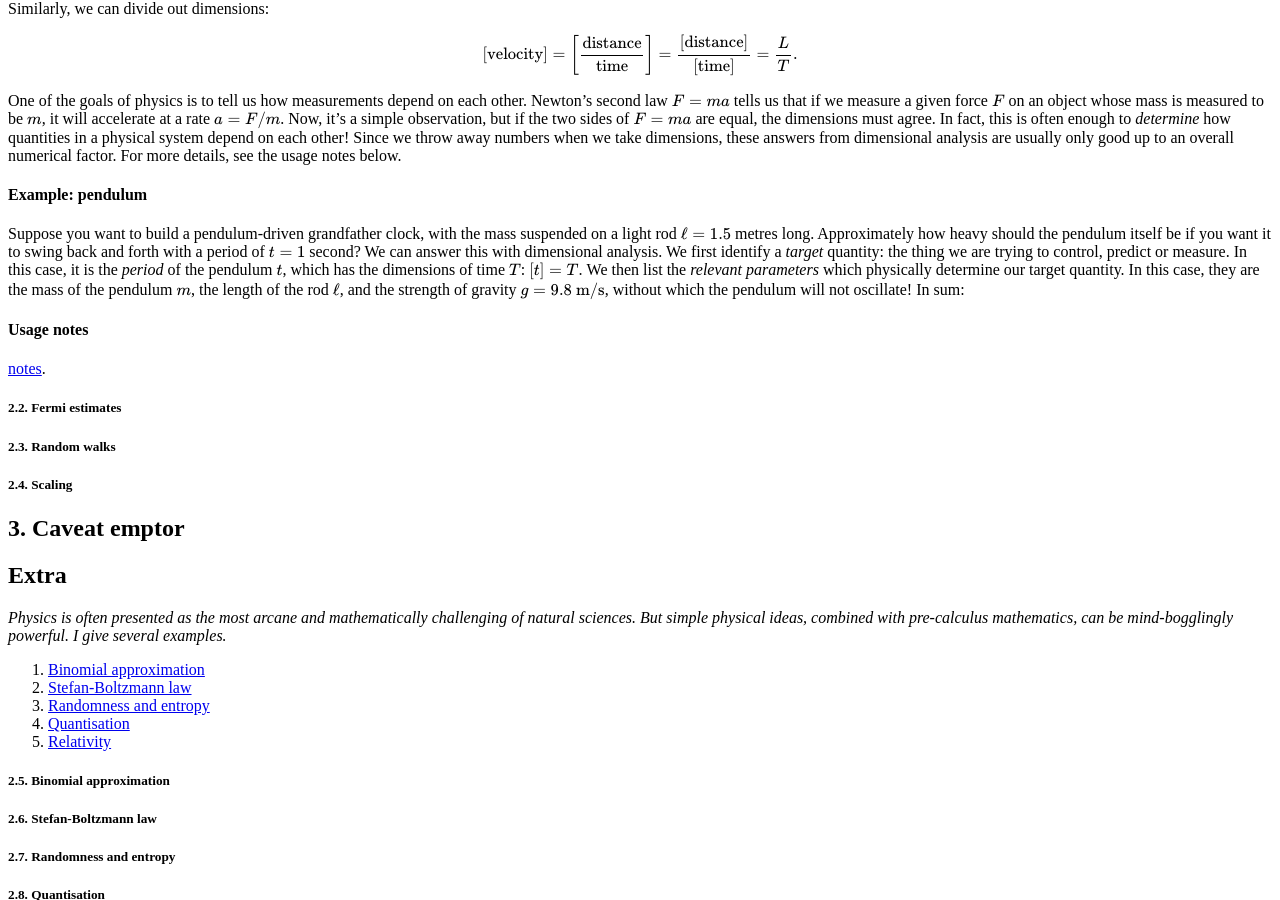
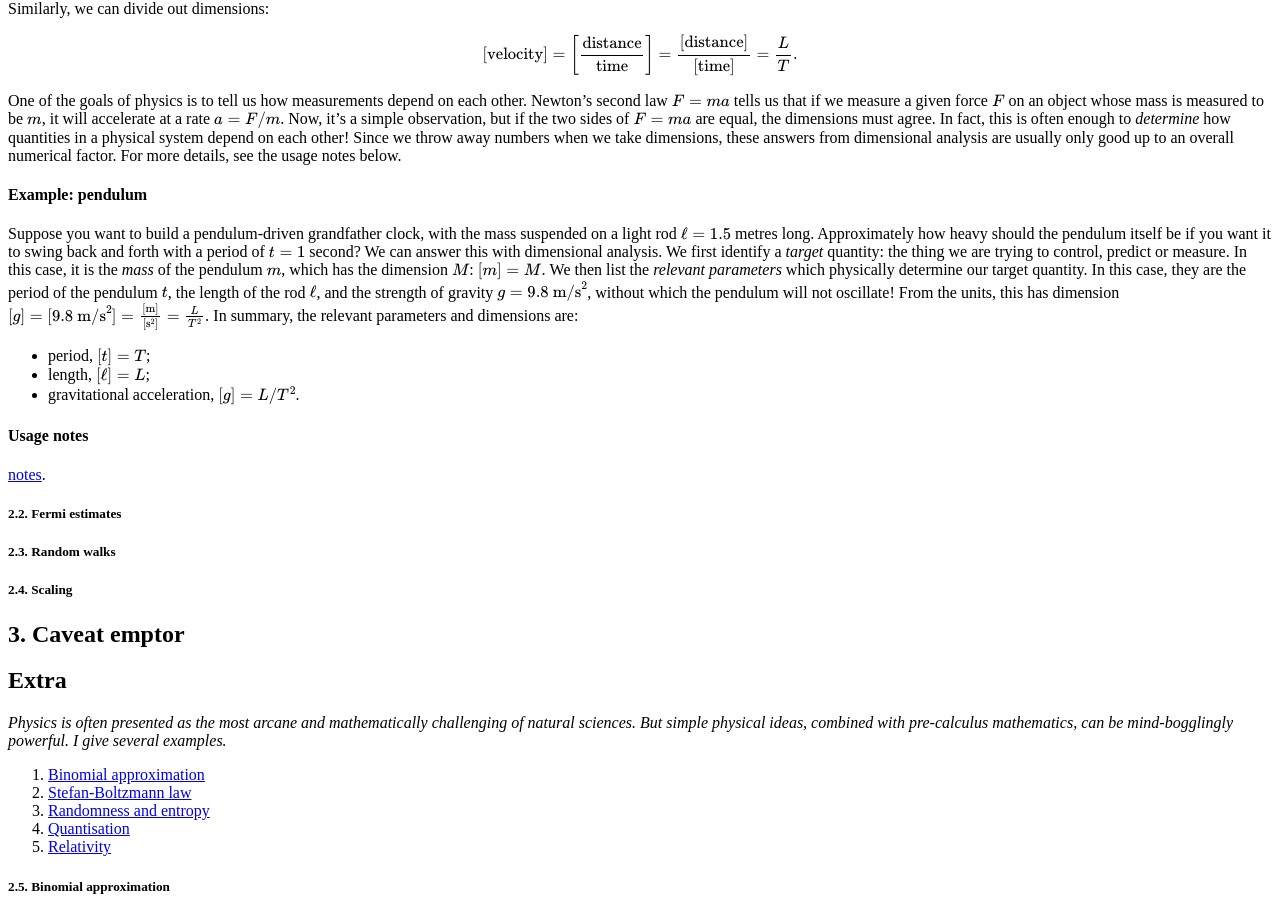
Before and after one commit to hapax/hapax.github.io, a Jekyll site: the page built from assets/simple-physics.md, in a window 1280 px wide and 900 px high, scrolled down 1468 px. Built offline with Jekyll 4.4.1, drawn with Linux system fonts in a browser that asks for light colours; our own code applies the rules of GitHub Pages for plain Markdown files; formulas are drawn with MathJax 3; a script that is not in the unit is left out.

Commit message:
Update simple-physics.md

```diff
--- a/assets/simple-physics.md
+++ b/assets/simple-physics.md
@@ -137,18 +137,24 @@ to swing back and forth with a period of $t = 1$ second?
 We can answer this with dimensional analysis.
 We first identify a *target* quantity: the thing we are trying to
 control, predict or measure.
-In this case, it is the *period* of the pendulum $t$, which has the
-dimensions of time $T$:
+In this case, it is the *mass* of the pendulum $m$, which has the
+dimension $M$:
 $$
-[t] = T.
+[m] = M.
 $$
 We then list the *relevant parameters* which physically determine our
 target quantity.
-In this case, they are the mass of the pendulum $m$, the length of the
-rod $\ell$, and the strength of gravity $g = 9.8 \text{ m/s}$, without
+In this case, they are the period of the pendulum $t$, the length of the
+rod $\ell$, and the strength of gravity $g = 9.8 \text{ m/s}^2$, without
 which the pendulum will not oscillate!
-In sum:
-
+From the units, this has dimension
+$$
+[g] = [9.8 \text{ m/s}^2] = \frac{[\text{m}]}{[\text{s}^2]} = \frac{L}{T^2}.
+$$
+In summary, the relevant parameters and dimensions are:
+- period, $[t] = T$;
+- length, $[\ell] = L$;
+- gravitational acceleration, $[g] = L/T^2$.
 
 #### Usage notes
 
```
